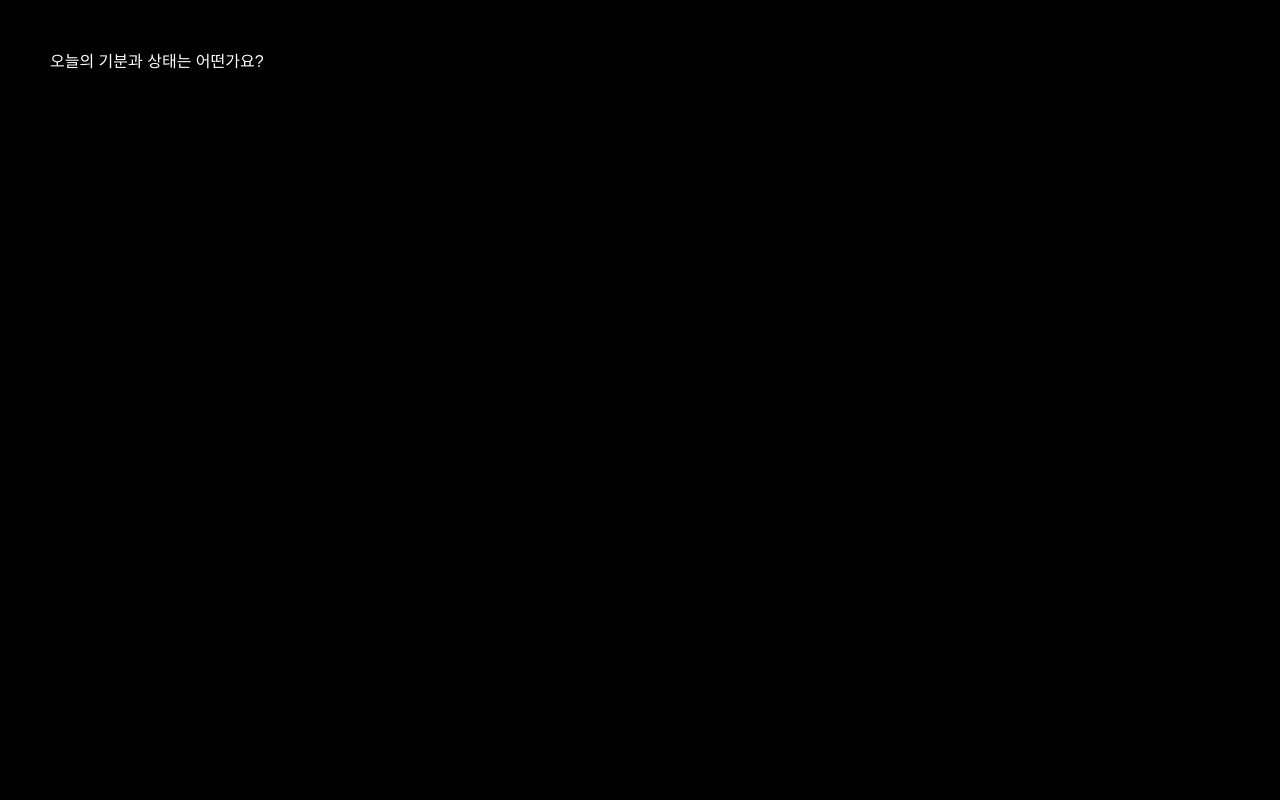
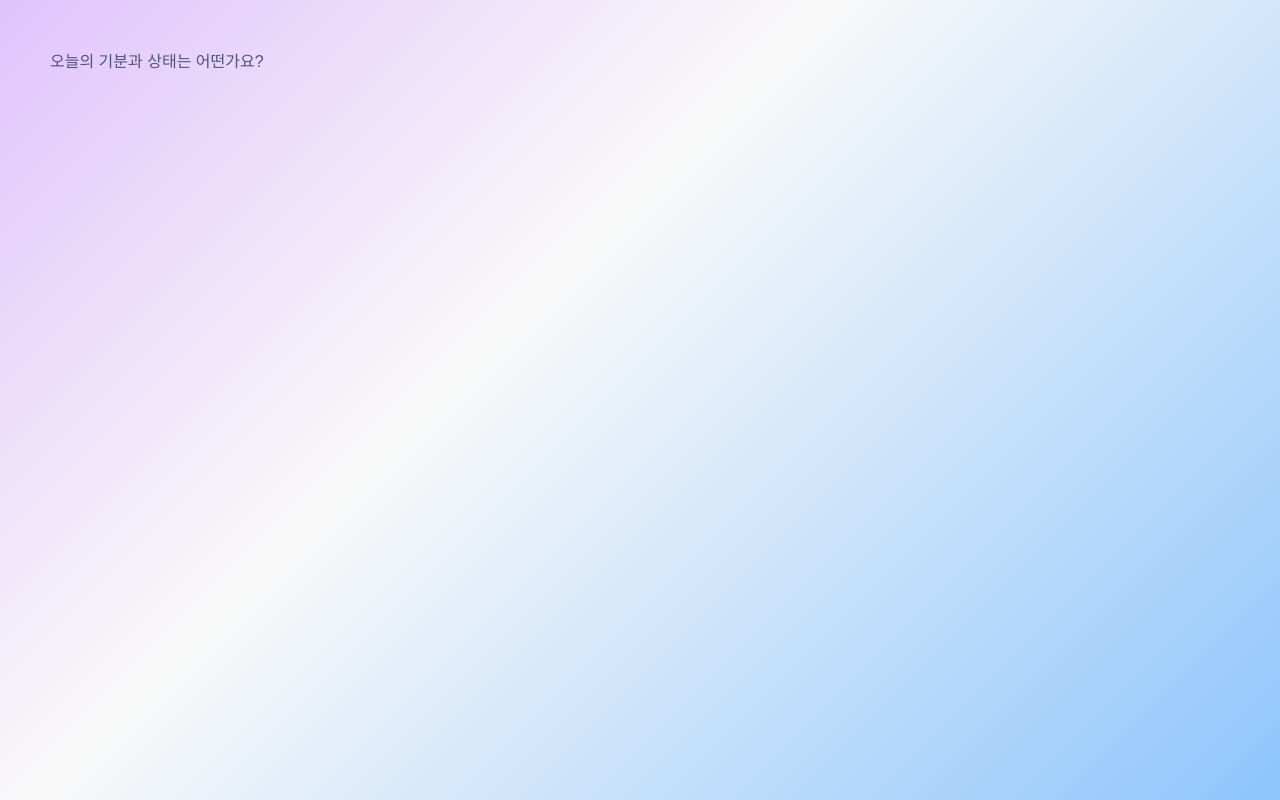
Before and after one commit to rkddbs1031/Yoon-Play2, a Next.js app: page / in a window 1280 px wide. Built offline with nearby package versions, Linux system fonts and the light colour scheme.

Commit message:
Style: 배경색, 폰트 컬러 등 전반적으로 무드 수정

```diff
--- a/app/layout.tsx
+++ b/app/layout.tsx
@@ -26,7 +26,7 @@ export default function RootLayout({
   return (
     <html lang='en'>
       <body className={`${geistSans.variable} ${geistMono.variable} antialiased`}>
-        <main className='p-[50px] min-h-screen'>{children}</main>
+        <main className='p-6 md:p-[50px] min-h-screen'>{children}</main>
       </body>
     </html>
   );
--- a/components/SearchField.tsx
+++ b/components/SearchField.tsx
@@ -9,7 +9,7 @@ interface SearchFieldProps {
   fieldType: TextFieldType;
   value: string;
   onChange?: (e: ChangeEvent<HTMLInputElement | HTMLTextAreaElement>) => void;
-  onSubmit?: (e: FormEvent<HTMLFormElement>) => void;
+  onSubmit?: () => void;
   placeholder?: string;
   disabled?: boolean;
   delay?: number;
@@ -36,7 +36,7 @@ const SearchField = ({
 
   const handleSubmit = (e: FormEvent<HTMLFormElement>) => {
     e.preventDefault();
-    onSubmit?.(e);
+    onSubmit && onSubmit();
   };
 
   useEffect(() => {
@@ -71,7 +71,7 @@ const SearchField = ({
 
   return (
     <form
-      className={`flex items-center gap-2 max-w-[720px] w-full bg-[#121212] rounded-[24px] overflow-hidden ${useAnimation ? animationType : ''} py-3 px-[16px] `}
+      className={`flex items-center gap-2 max-w-[720px] w-full bg-[#ffffff33] rounded-[24px] overflow-hidden ${useAnimation ? animationType : ''} py-3 px-[16px] shadow-[0 4px 20px rgba(0, 0, 0, 0.08)] backdrop-blur-xl shadow-lg`}
       onSubmit={handleSubmit}
       style={animationStyles}
     >
@@ -82,7 +82,7 @@ const SearchField = ({
         onKeyDown={fieldType === TextFieldType.Textarea ? handleKeyDown : undefined}
         placeholder={placeholder}
         disabled={disabled}
-        className={`w-full text-sm text-[#f3f3f3] border-none outline-none ${fieldType === TextFieldType.Textarea && 'resize-none'} border`}
+        className={`w-full text-sm text-medium border-none outline-none ${fieldType === TextFieldType.Textarea && 'resize-none'} border`}
         id='search-input-textarea'
         rows={1}
       />
--- a/styles/globals.css
+++ b/styles/globals.css
@@ -3,8 +3,9 @@
 
 :root {
   --background: #000000;
+  --gradient: linear-gradient(135deg, #e0c3fc 0%, #f9f9f9 40%, #8ec5fc 100% /* 파스텔 블루 */);
   --foreground: #171717;
-  --text: #ffffff;
+  --text: #52527a;
 }
 
 @theme inline {
@@ -22,7 +23,7 @@
 }
 
 body {
-  background: var(--background);
+  background: var(--gradient);
   color: var(--text);
   font-family: Arial, Helvetica, sans-serif;
 }
```
